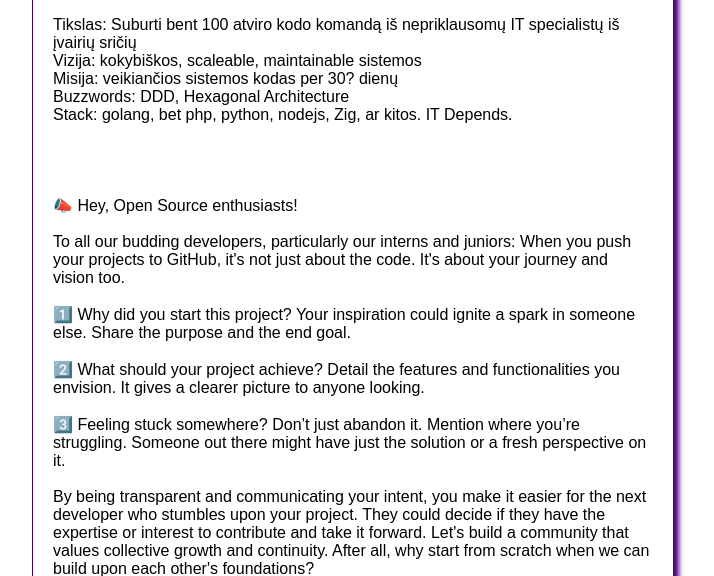
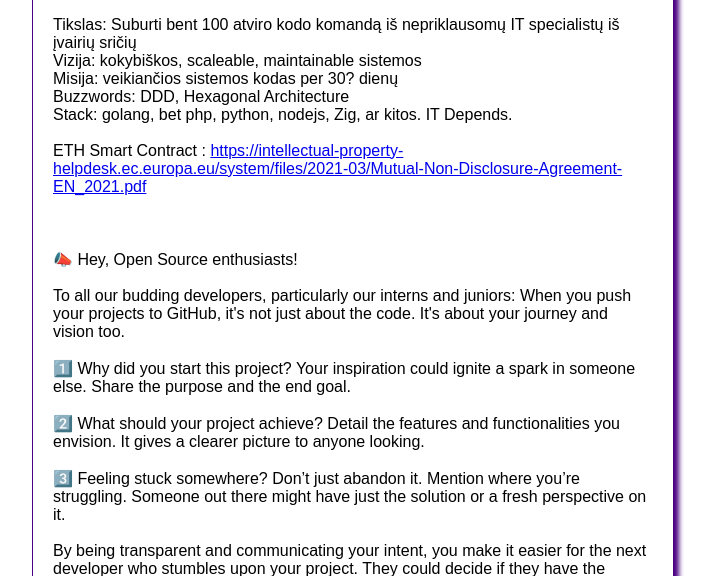
Before and after one commit to ituoga/cqrslt, a plain HTML site: page index.html in a window 1280 px wide. Shown: the part 224-800 px from the top of the page, without its empty margins (287-1001 px from the left). Drawn offline with Linux system fonts and the light colour scheme.

Commit message:
link to europe

```diff
--- a/index.html
+++ b/index.html
@@ -65,7 +65,9 @@
                 Stack: golang, bet php, python, nodejs, Zig, ar kitos. IT Depends.
             </div>
             <div>&nbsp;</div>
-
+            <div>
+                ETH Smart Contract : <a href="https://intellectual-property-helpdesk.ec.europa.eu/system/files/2021-03/Mutual-Non-Disclosure-Agreement-EN_2021.pdf" target="_blank">https://intellectual-property-helpdesk.ec.europa.eu/system/files/2021-03/Mutual-Non-Disclosure-Agreement-EN_2021.pdf</a>
+            </div>
         <div>
             <br/><br/><br/>
             📣 Hey, Open Source enthusiasts!
```
